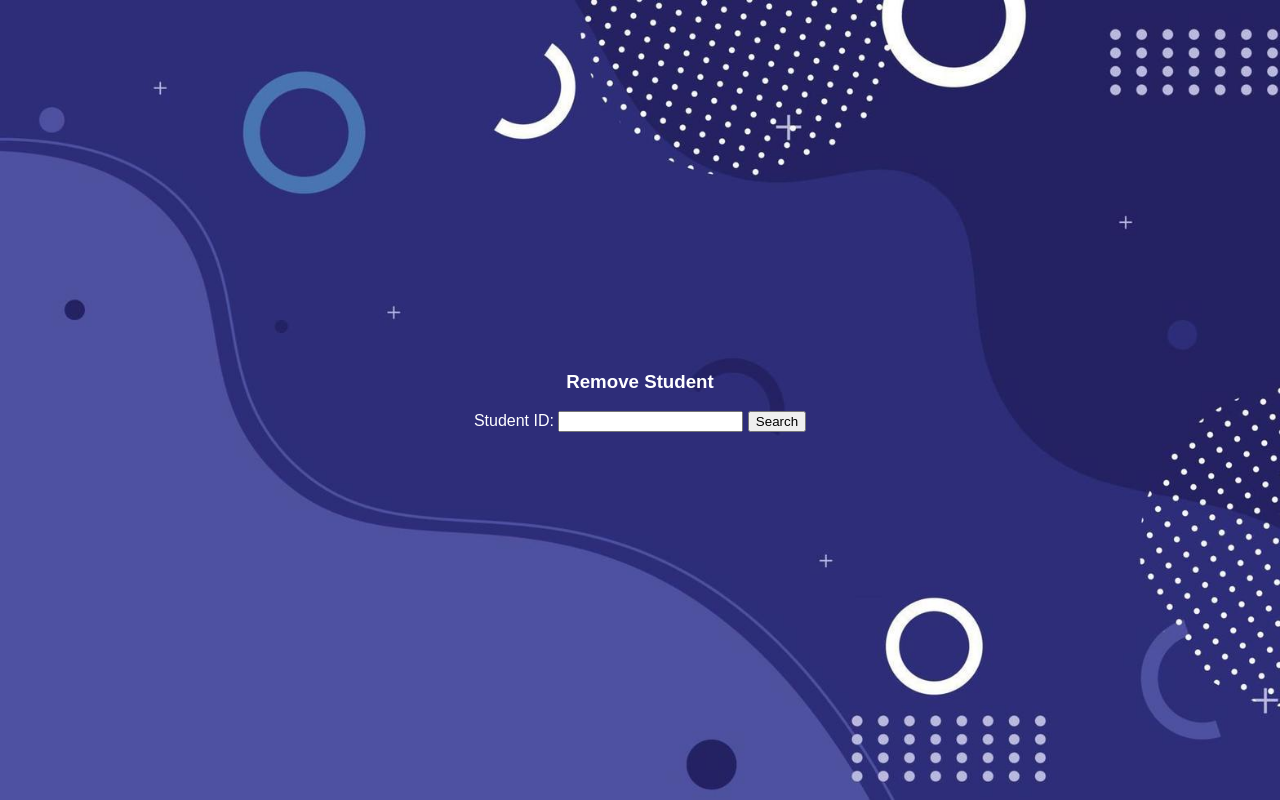
After one commit to Jolomimeb/cmsc447-hw2-sp2024-Mebaghanje-Oritsejolomisan, a Flask app: page /searchstudent in a window 1280 px wide. The commit adds this page. Run offline with Flask 3, Linux system fonts and the light colour scheme.

Commit message:
LatestVersion

```diff
--- a/app.py
+++ b/app.py
@@ -94,6 +94,29 @@ def update_student():
     return render_template('update_student.html')
 
 
+@app.route('/searchstudent', methods=['GET', 'POST'])
+def search_student():
+    if request.method == 'POST':
+        student_id = request.form['id']
+        try:
+            with sql.connect("database.db") as con:
+                cur = con.cursor()
+                cur.execute("SELECT * FROM students WHERE Id = ?", (student_id,))
+                student_data = cur.fetchone()
+
+                if student_data:
+                    msg = f"Student found: ID: {student_data[0]}, Name: {student_data[1]}, Points: {student_data[2]}"
+                else:
+                    msg = "No student found with that ID"
+        except:
+            msg = "Error in search operation"
+        finally:
+            con.close()
+            return render_template("result.html", msg=msg)
+
+    return render_template('search_student.html')
+
+
 
 if __name__ == '__main__':
     #enables us to auto reload application
--- a/templates/home.html
+++ b/templates/home.html
@@ -12,6 +12,7 @@
         <a href="/enternew">Add new Name</a>
         <a href="/removestudent">Delete a Name</a>
         <a href="/updatestudent">Update a Name</a>
+        <a href="/searchstudent">Search a Name</a>
         <a href="/list">Display all Names</a>
     </div>
 </body>
--- /dev/null
+++ b/templates/search_student.html
@@ -0,0 +1,12 @@
+<html>
+    <link rel="stylesheet" type="text/css" href="{{ url_for('static', filename='styles2.css') }}">
+<body>
+    <h3>Remove Student</h3>
+    <form action="{{ url_for('search_student') }}" method="POST">
+        <label for="id">Student ID:</label>
+        <input type="text" id="id" name="id" required>
+
+        <input type="submit" value="Search">
+    </form>
+</body>
+</html>
```
Also changed, not shown: database.db.
